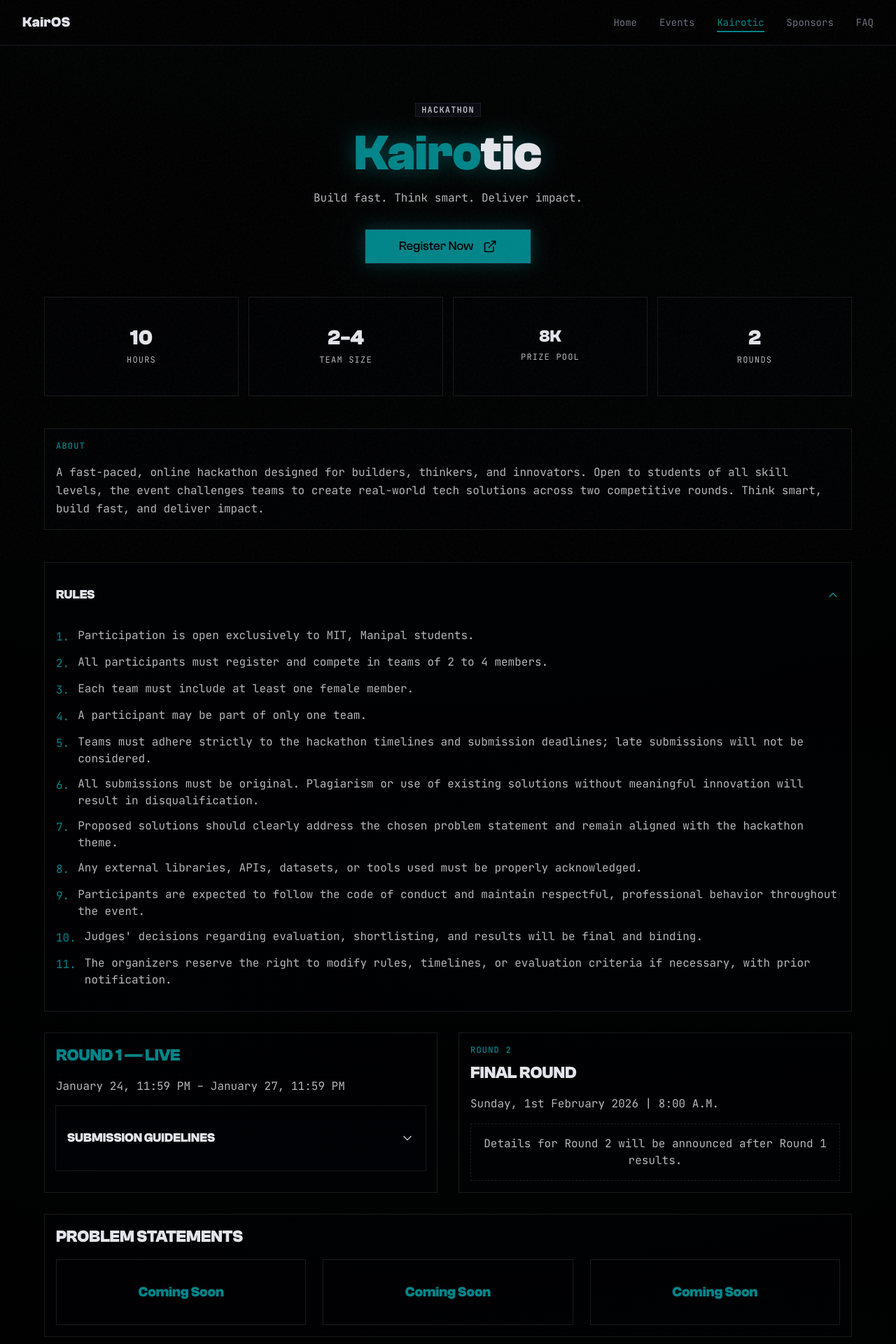
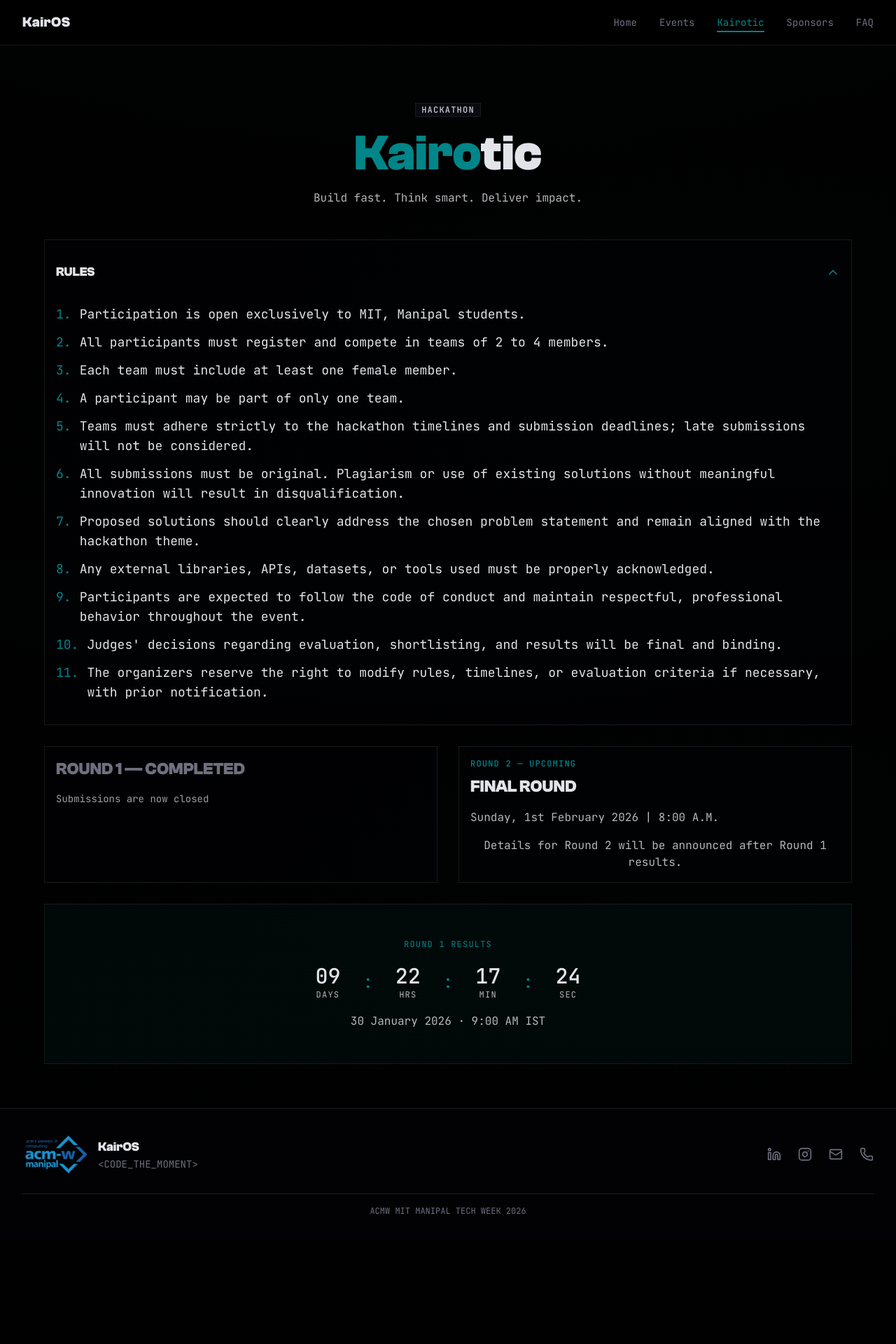
Before and after one commit to acmwmanipal-git/website, a Next.js app: page /hackathon in a window 1280 px wide. Shown: the top 1920 px of the page at 70% size. After the commit the page ends 1770 px from the top, so only its background shows below. Built offline with nearby package versions, Linux system fonts and the light colour scheme.

Commit message:
Update hackathon round1-closed

```diff
--- a/app/hackathon/page.tsx
+++ b/app/hackathon/page.tsx
@@ -7,7 +7,6 @@
 import { Button } from "@/components/ui/button";
 import { Badge } from "@/components/ui/badge";
 import { ExternalLink, Download, ChevronDown, ChevronUp } from "lucide-react";
-import { cn } from "@/lib/utils";
 
 const rules = [
   "Participation is open exclusively to MIT, Manipal students.",
@@ -23,14 +22,6 @@
   "The organizers reserve the right to modify rules, timelines, or evaluation criteria if necessary, with prior notification.",
 ];
 
-const submissionGuidelines = [
-  "The submission must strictly follow the provided PPT template.",
-  "Problem understanding",
-  "Proposed solution and overall approach",
-  "Technical feasibility",
-  "Potential impact and real-world relevance",
-];
-
 interface TimeLeft {
   days: number;
   hours: number;
@@ -41,18 +32,16 @@
 function calculateTimeLeft(targetDate: Date): TimeLeft {
   const now = new Date();
   const istNow = new Date(now.toLocaleString("en-US", { timeZone: "Asia/Kolkata" }));
-  const difference = targetDate.getTime() - istNow.getTime();
+  const diff = targetDate.getTime() - istNow.getTime();
 
-  if (difference <= 0) {
-    return { days: 0, hours: 0, minutes: 0, seconds: 0 };
-  }
+  if (diff <= 0) return { days: 0, hours: 0, minutes: 0, seconds: 0 };
 
-  const days = Math.floor(difference / (1000 * 60 * 60 * 24));
-  const hours = Math.floor((difference % (1000 * 60 * 60 * 24)) / (1000 * 60 * 60));
-  const minutes = Math.floor((difference % (1000 * 60 * 60)) / (1000 * 60));
-  const seconds = Math.floor((difference % (1000 * 60)) / 1000);
-
-  return { days, hours, minutes, seconds };
+  return {
+    days: Math.floor(diff / (1000 * 60 * 60 * 24)),
+    hours: Math.floor((diff / (1000 * 60 * 60)) % 24),
+    minutes: Math.floor((diff / (1000 * 60)) % 60),
+    seconds: Math.floor((diff / 1000) % 60),
+  };
 }
 
 function TimeBlock({ value, label }: { value: number; label: string }) {
@@ -67,38 +56,18 @@
 }
 
 function ResultsCountdown() {
-  const [mounted, setMounted] = useState(false);
-  const [timeLeft, setTimeLeft] = useState<TimeLeft>({ days: 0, hours: 0, minutes: 0, seconds: 0 });
+  const [timeLeft, setTimeLeft] = useState<TimeLeft>({
+    days: 0, hours: 0, minutes: 0, seconds: 0,
+  });
 
   useEffect(() => {
-    const timeoutId = setTimeout(() => {
-      setMounted(true);
-    }, 100);
-
     const targetDate = new Date("2026-01-30T09:00:00");
-
-    const updateTimer = () => {
-      setTimeLeft(calculateTimeLeft(targetDate));
-    };
-
-    updateTimer();
-    const interval = setInterval(updateTimer, 1000);
-
-    return () => {
-      clearTimeout(timeoutId);
-      clearInterval(interval);
-    };
+    const interval = setInterval(
+      () => setTimeLeft(calculateTimeLeft(targetDate)),
+      1000
+    );
+    return () => clearInterval(interval);
   }, []);
-
-  if (!mounted) {
-    return (
-      <div className="flex items-center gap-4 sm:gap-8">
-        {["Days", "Hrs", "Min", "Sec"].map((label) => (
-          <TimeBlock key={label} value={0} label={label} />
-        ))}
-      </div>
-    );
-  }
 
   return (
     <div className="flex items-center justify-center gap-4 sm:gap-8">
@@ -128,256 +97,102 @@
     <Card className="bg-card/50 border-border/50">
       <button
         onClick={() => setIsOpen(!isOpen)}
-        className="w-full flex items-center justify-between p-4 text-left hover:bg-muted/30 transition-colors"
+        className="w-full flex items-center justify-between p-4 text-left hover:bg-muted/30"
       >
         <span className="font-display-bold text-lg">{title}</span>
-        {isOpen ? (
-          <ChevronUp className="size-5 text-primary" />
-        ) : (
-          <ChevronDown className="size-5 text-foreground/80" />
-        )}
+        {isOpen ? <ChevronUp className="size-5 text-primary" /> : <ChevronDown className="size-5 text-foreground/80" />}
       </button>
-
-      {/* FIXED CONTENT */}
-      {isOpen && (
-        <div className="p-4 pt-0">
-          {children}
-        </div>
-      )}
+      {isOpen && <div className="p-4 pt-0">{children}</div>}
     </Card>
-  );
-}
-function ProblemStatements() {
-  const [released, setReleased] = useState(false);
-
-  useEffect(() => {
-    const releaseTime = new Date("2026-01-24T23:59:00+05:30");
-
-    const checkTime = () => {
-      const now = new Date(
-        new Date().toLocaleString("en-US", {
-          timeZone: "Asia/Kolkata",
-        })
-      );
-      setReleased(now >= releaseTime);
-    };
-
-    checkTime();
-    const interval = setInterval(checkTime, 1000);
-    return () => clearInterval(interval);
-  }, []);
-
-  if (!released) {
-    return (
-      <div className="grid grid-cols-1 md:grid-cols-3 gap-6">
-        {[1, 2, 3].map((num) => (
-          <div
-            key={num}
-            className="p-8 border border-border/50 rounded-lg flex items-center justify-center"
-          >
-            <p className="font-display-bold text-xl text-primary">
-              Coming Soon
-            </p>
-          </div>
-        ))}
-      </div>
-    );
-  }
-
-  return (
-    <div className="text-center">
-      <p className="font-display-bold text-xl text-primary mb-4">
-        Problem Statements are Live
-      </p>
-
-      <a
-        href="/Round1.pdf"
-        target="_blank"
-        rel="noopener noreferrer"
-      >
-        <Button size="lg" className="mono-label">
-          <Download className="size-5 mr-2" />
-          Download Problem Statements
-        </Button>
-      </a>
-    </div>
   );
 }
 
 export default function HackathonPage() {
   return (
     <div className="min-h-screen flex flex-col relative">
-      <div className="noise-overlay" />
       <Navbar />
 
       <main className="flex-1 pt-20">
         <section className="py-16 px-4">
           <div className="mx-auto max-w-6xl">
+
+            {/* HEADER */}
             <div className="text-center mb-12">
               <Badge variant="secondary" className="mb-4 mono-label">
                 HACKATHON
               </Badge>
-              <h1 className="font-display-bold text-5xl sm:text-6xl md:text-7xl mb-4 text-shadow">
-                <span className="text-primary">Kairo</span>
-                <span className="text-foreground">tic</span>
+              <h1 className="font-display-bold text-5xl sm:text-6xl md:text-7xl mb-4">
+                <span className="text-primary">Kairo</span>tic
               </h1>
-              <p className="font-mono text-foreground/80 max-w-2xl mx-auto">
+              <p className="font-mono text-foreground/80">
                 Build fast. Think smart. Deliver impact.
               </p>
-              <div className="mt-8">
-  <a
-    href="https://forms.gle/PnPknEVNU33Ce6vd8"
-    target="_blank"
-    rel="noopener noreferrer"
-  >
-    <Button
-      size="lg"
-      className="px-12 py-6 text-lg font-medium card-hover glow-effect"
-    >
-      Register Now
-      <ExternalLink className="ml-2 size-5" />
-    </Button>
-  </a>
             </div>
 
-            </div>
-
-            <div className="grid grid-cols-2 md:grid-cols-4 gap-4 mb-12">
-              <Card className="text-center card-hover bg-card/50 border-border/50">
-                <CardContent className="p-6">
-                  <p className="font-display-bold text-3xl mb-1">10</p>
-                  <p className="mono-label text-foreground/80">Hours</p>
-                </CardContent>
-              </Card>
-              <Card className="text-center card-hover bg-card/50 border-border/50">
-                <CardContent className="p-6">
-                  <p className="font-display-bold text-3xl mb-1">2-4</p>
-                  <p className="mono-label text-foreground/80">Team Size</p>
-                </CardContent>
-              </Card>
-              <Card className="text-center card-hover bg-card/50 border-border/50">
-                <CardContent className="p-6">
-                  <p className="font-display-bold text-2xl mb-1">8K</p>
-                  <p className="mono-label text-foreground/80">Prize Pool</p>
-                </CardContent>
-              </Card>
-              <Card className="text-center card-hover bg-card/50 border-border/50">
-                <CardContent className="p-6">
-                  <p className="font-display-bold text-3xl mb-1">2</p>
-                  <p className="mono-label text-foreground/80">Rounds</p>
-                </CardContent>
-              </Card>
-            </div>
-
-            <Card className="mb-12 bg-card/50 border-border/50">
-              <CardHeader>
-                <CardTitle className="flex items-center gap-2">
-                  <span className="mono-label text-primary">ABOUT</span>
-                </CardTitle>
-              </CardHeader>
-              <CardContent>
-                <p className="text-foreground/80 leading-relaxed font-mono text-base">
-                  A fast-paced, online hackathon designed for builders, thinkers, and innovators.
-                  Open to students of all skill levels, the event challenges teams to create
-                  real-world tech solutions across two competitive rounds. Think smart, build fast,
-                  and deliver impact.
-                </p>
-              </CardContent>
-            </Card>
-
+            {/* RULES */}
             <CollapsibleSection title="RULES" defaultOpen>
               <ol className="space-y-3">
-                {rules.map((rule, index) => (
-                  <li key={index} className="flex gap-3 text-base text-foreground/80 font-mono items-start">
-                    <span className="font-mono text-primary select-none mt-0.5">{index + 1}.</span>
-                    <span>{rule}</span>
+                {rules.map((rule, i) => (
+                  <li key={i} className="flex gap-3 font-mono text-lg  text-foreground/100">
+                    <span className="text-primary">{i + 1}.</span>{rule}
                   </li>
                 ))}
               </ol>
             </CollapsibleSection>
 
+            {/* ROUNDS */}
             <div className="grid grid-cols-1 lg:grid-cols-2 gap-8 mt-8">
+
+              {/* ROUND 1 */}
               <Card className="bg-card/50 border-border/50">
                 <CardHeader>
                   <CardTitle>
-                    <span className="font-display-bold text-2xl text-primary">
-  ROUND 1 — LIVE
+                    <span className="font-display-bold text-2xl text-muted-foreground">
+                      ROUND 1 — COMPLETED
                     </span>
-
                   </CardTitle>
                 </CardHeader>
-                <CardContent className="space-y-4">
-                  <p className="font-mono text-base text-foreground/80">
-                    January 24, 11:59 PM – January 27, 11:59 PM
+                <CardContent>
+                  <p className="font-mono text-sm text-foreground/70">
+                    Submissions are now closed
                   </p>
-                  <CollapsibleSection title="SUBMISSION GUIDELINES">
-                    <ol className="space-y-2">
-                      {submissionGuidelines.map((item, index) => (
-                        <li key={index} className="flex gap-2 text-base text-foreground/80 font-mono items-start">
-                          <span className="text-primary">▸</span>
-                          <span>{item}</span>
-                        </li>
-                      ))}
-                    </ol>
-                    <a
-  href="https://1drv.ms/p/c/41C5CF3902C4D8FC/IQAC07KCm9qbRL2Fzq5hk450Ad1bmh0gRpuzceHfS9UKuKc?e=oWisFh"
-  target="_blank"
-  rel="noopener noreferrer"
->
-  <Button variant="outline" className="mt-4 w-full mono-label">
-    <Download className="size-4 mr-2" />
-    Download PPT Template
-  </Button>
-</a>
-
-                  </CollapsibleSection>
                 </CardContent>
               </Card>
 
+              {/* ROUND 2 */}
               <Card className="bg-card/50 border-border/50">
                 <CardHeader>
                   <CardTitle>
-                    <span className="mono-label text-primary block mb-2">ROUND 2</span>
-                    <span className="font-display-bold text-2xl">FINAL ROUND</span>
+                    <span className="mono-label text-primary block mb-2">
+                      ROUND 2 — UPCOMING
+                    </span>
+                    <span className="font-display-bold text-2xl">
+                      FINAL ROUND
+                    </span>
                   </CardTitle>
                 </CardHeader>
                 <CardContent>
                   <p className="font-mono text-base text-foreground/80 mb-4">
                     Sunday, 1st February 2026 | 8:00 A.M.
                   </p>
-                  <div className="p-4 border border-dashed border-border rounded-lg">
                   <p className="font-mono text-base text-foreground/80 text-center">
                     Details for Round 2 will be announced after Round 1 results.
                   </p>
-                  </div>
                 </CardContent>
               </Card>
             </div>
 
-           {/* PROBLEM STATEMENTS */}
-<Card className="mt-8 bg-card/50 border-border/50">
-  <CardHeader>
-    <CardTitle className="font-display-bold text-2xl">
-      PROBLEM STATEMENTS
-    </CardTitle>
-  </CardHeader>
-
-  <CardContent>
-    <ProblemStatements />
-  </CardContent>
-</Card>
-
+            {/* RESULTS COUNTDOWN */}
             <Card className="mt-8 bg-primary/5 border-primary/30">
-              <CardContent className="p-8">
-                <div className="text-center">
+              <CardContent className="p-8 text-center">
                 <p className="mono-label text-primary mb-4">ROUND 1 RESULTS</p>
                 <ResultsCountdown />
                 <p className="font-mono text-base text-foreground/80 mt-4">
                   30 January 2026 · 9:00 AM IST
                 </p>
-                </div>
               </CardContent>
             </Card>
+
           </div>
         </section>
       </main>
```
Lines whose indentation alone changed are shown as unchanged.
